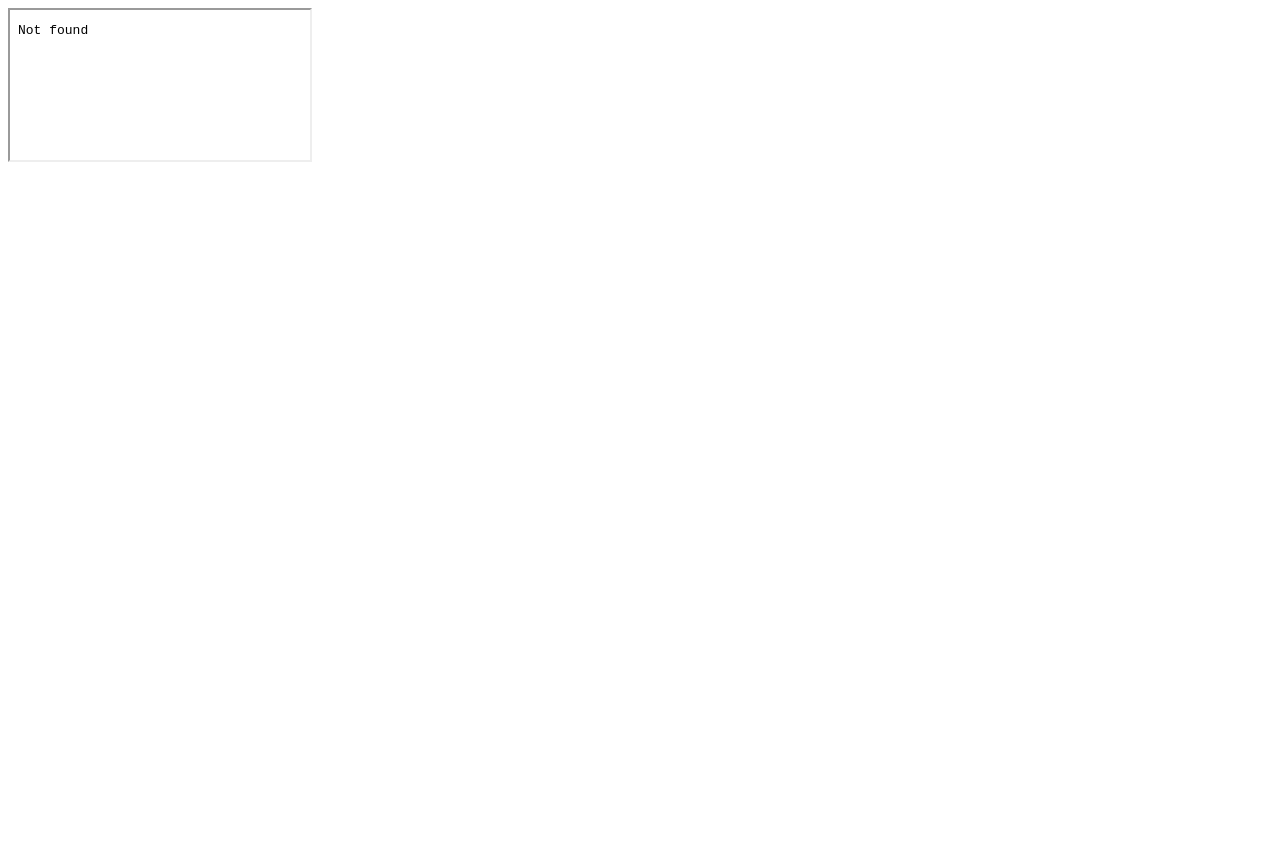
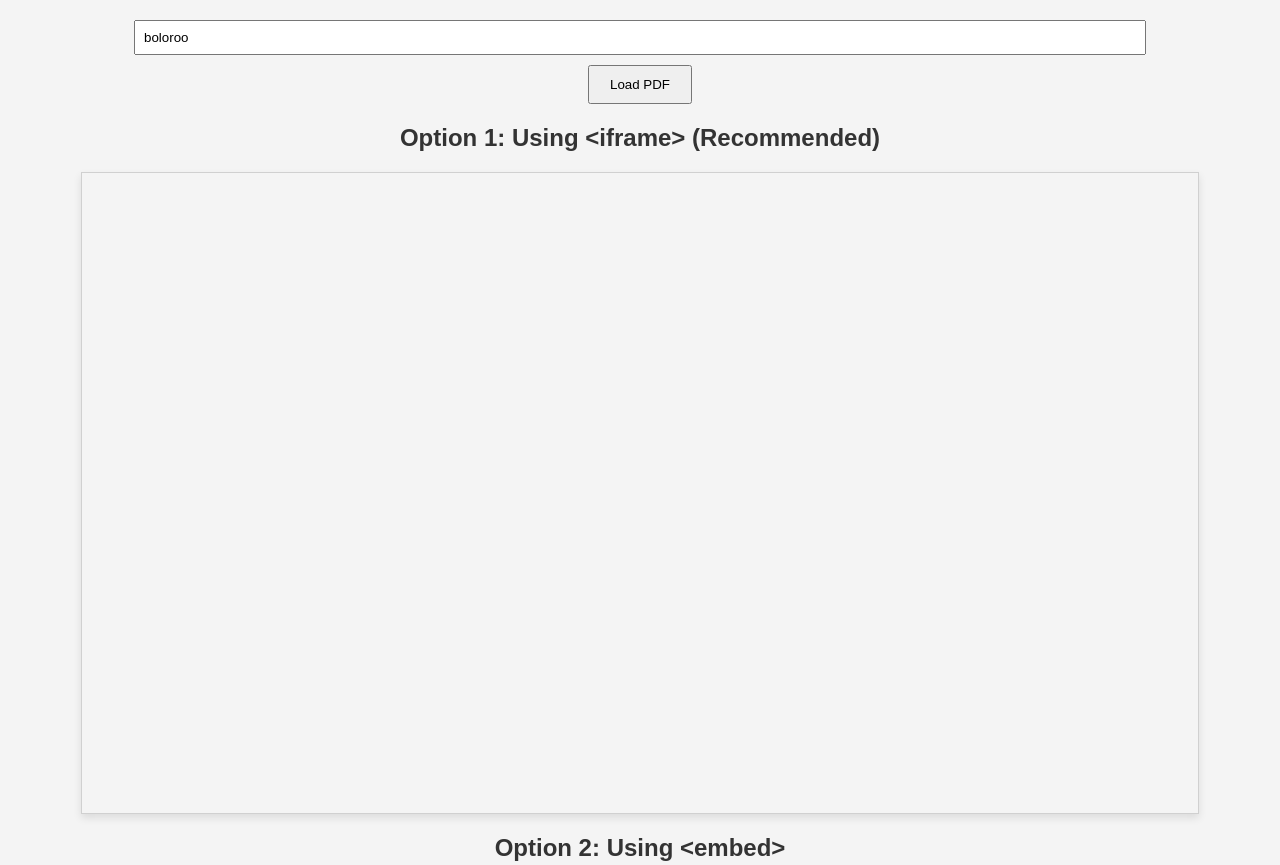
Before and after one commit to tsiveel/bolortsetseg, a plain HTML site: page index.html in a window 1280 px wide. Shown: the top 865 px of the page. Before the commit the page ends 800 px from the top, so only its background shows below. Drawn offline with Linux system fonts and the light colour scheme.

Commit message:
Update index.html

```diff
--- a/index.html
+++ b/index.html
@@ -1,6 +1,97 @@
 <!DOCTYPE html>
-<html>
+<html lang="en">
+<head>
+    <meta charset="UTF-8">
+    <meta name="viewport" content="width=device-width, initial-scale=1.0">
+    <title>PDF Viewer</title>
+    <style>
+        body {
+            font-family: sans-serif;
+            margin: 20px;
+            background-color: #f4f4f4;
+        }
+        h1, h2 {
+            text-align: center;
+            color: #333;
+        }
+        .pdf-container {
+            width: 90%;
+            height: 80vh;
+            margin: 20px auto;
+            border: 1px solid #d0d0d0;
+            box-shadow: 0 4px 8px rgba(0,0,0,0.1);
+        }
+        iframe, embed {
+            display: block;
+            width: 100%;
+            height: 100%;
+            border: none;
+        }
+        p.fallback {
+            padding: 10px;
+            text-align: center;
+            background-color: #ffe0b2;
+            color: #d84315;
+        }
+    </style>
+</head>
 <body>
-    <iframe src="boloroo.pdf"></iframe>
+
+<!--     <h1>Displaying a PDF File</h1> -->
+
+    <!-- ** IMPORTANT **
+         Replace 'YOUR_PDF_URL_HERE.pdf' with the actual path or URL to your PDF file.
+         The PDF file must be accessible from where this HTML page is served.
+         For local files, a relative path works. For remote files, ensure CORS policies allow embedding.
+    -->
+    <input type="text" id="pdfUrl" value="boloroo" style="width: 80%; padding: 8px; margin: 0 auto; display: block;">
+    <button onclick="loadPdf()" style="padding: 10px 20px; display: block; margin: 10px auto;">Load PDF</button>
+
+    <h2>Option 1: Using &lt;iframe&gt; (Recommended)</h2>
+    <div class="pdf-container">
+        <iframe id="pdfIframe" src="">
+            <p class="fallback">
+                Your browser does not support iframes or PDF embedding in this way.
+                Please <a id="iframeFallbackLink" href="#" target="_blank">download the PDF</a> to view it.
+            </p>
+        </iframe>
+    </div>
+
+    <h2>Option 2: Using &lt;embed&gt;</h2>
+    <div class="pdf-container">
+        <embed id="pdfEmbed" src="" type="application/pdf">
+            <p class="fallback">
+                Your browser does not support embedding PDFs directly.
+                Please <a id="embedFallbackLink" href="#" target="_blank">download the PDF</a> to view it.
+            </p>
+        </embed>
+    </div>
+
+    <script>
+        function loadPdf() {
+            const pdfUrl = document.getElementById('pdfUrl').value;
+            if (pdfUrl && pdfUrl !== 'YOUR_PDF_URL_HERE.pdf') {
+                document.getElementById('pdfIframe').src = pdfUrl;
+                document.getElementById('iframeFallbackLink').href = pdfUrl;
+
+                const pdfEmbed = document.getElementById('pdfEmbed');
+                // Removing and re-adding embed to force reload
+                const parent = pdfEmbed.parentNode;
+                parent.removeChild(pdfEmbed);
+                const newEmbed = document.createElement('embed');
+                newEmbed.id = 'pdfEmbed';
+                newEmbed.src = pdfUrl;
+                newEmbed.type = 'application/pdf';
+                parent.appendChild(newEmbed);
+
+                document.getElementById('embedFallbackLink').href = pdfUrl;
+            } else {
+                alert("Please enter a valid PDF URL.");
+            }
+        }
+        // Initial load attempt if URL is pre-filled (for example, server-side)
+        // loadPdf();
+    </script>
+
 </body>
 </html>
```
